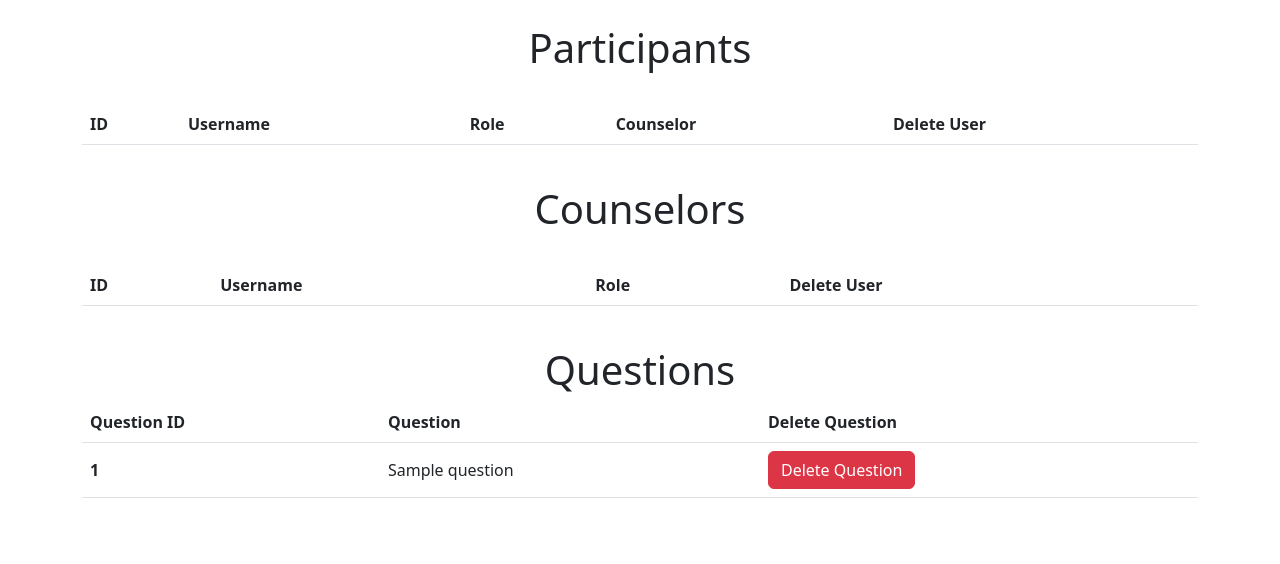
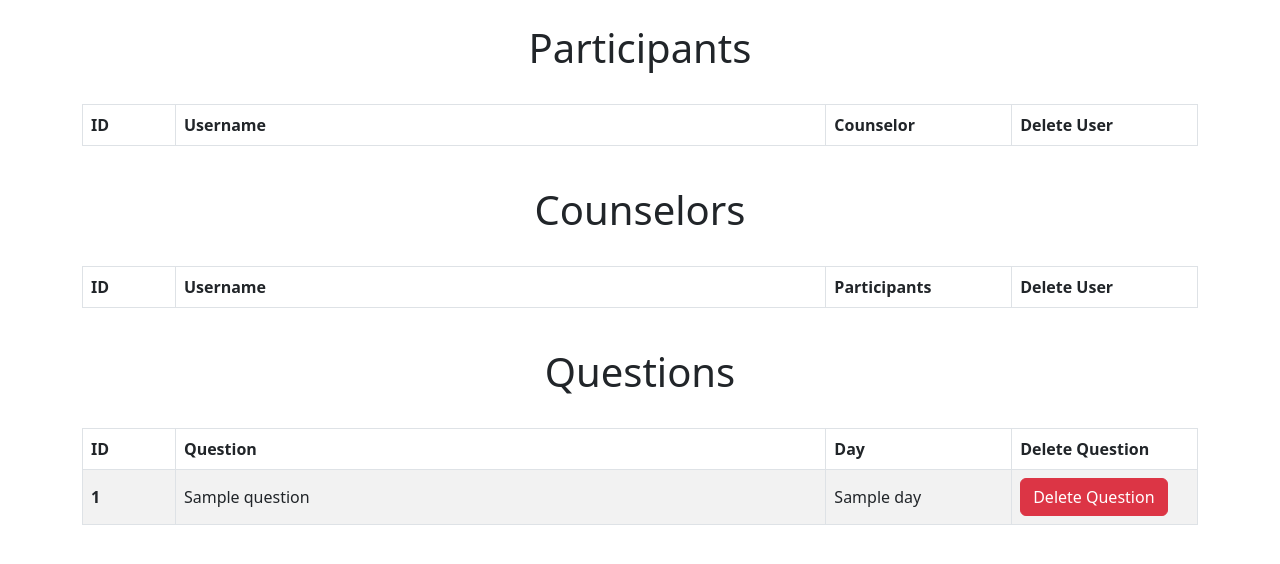
Before and after one commit to Niclas-L/camp-diary, a Flask app: template templates/admin.html in a window 1280 px wide. Shown: the part 56-620 px from the top of the page. Run offline with Flask 3, Linux system fonts and the light colour scheme; the template is opened without the code that fills it: most values are stand-ins (such as "Sample title", 1, 10 or a date in 2020); lists and menus that the app fills with data are empty.

Commit message:
Made tables prettier and added day field to questions

```diff
--- a/admin.py
+++ b/admin.py
@@ -17,7 +17,7 @@ def delete_user(user_id):
 
 
 def get_questions():
-    sql = text("SELECT question_id, question FROM questions")
+    sql = text("SELECT question_id, question, day FROM questions ORDER BY day")
     result = db.session.execute(sql)
     questions = result.fetchall()
     return questions
--- a/templates/admin.html
+++ b/templates/admin.html
@@ -1,26 +1,26 @@
 {% extends "base.html" %} {% block title%}Admin{% endblock %}{% block content %}
 
+<!-- PARTICIPANT TABLE-->
+<div>
   <h1 class="container text-center">Participants</h1>
 
   <br />
 
-<table class="table">
+  <table class="table table-striped table-bordered align-middle">
     <thead>
       <tr>
-      <th scope="col">ID</th>
-      <th scope="col">Username</th>
-      <th scope="col">Role</th>
-      <th scope="col">Counselor</th>
-      <th scope="col">Delete User</th>
+        <th scope="col" class="col-1">ID</th>
+        <th scope="col" class="col-auto overflow-hidden">Username</th>
+        <th scope="col" class="col-2">Counselor</th>
+        <th scope="col" class="col-2">Delete User</th>
       </tr>
     </thead>
     <tbody>
       {% for user in our_users %} {% if user.role == 'participant' %}
       <tr>
-      <th scope="row" class="align-middle">{{user.id}}</th>
-      <td class="align-middle">{{user.username}}</td>
-      <td class="align-middle">{{user.role}}</td>
-      <td class="align-middle">Assign</td>
+        <th scope="row">{{user.id}}</th>
+        <td>{{user.username}}</td>
+        <td>Assign</td>
         <!-- ADD ASSIGN FEATURE -->
         <td>
           <button
@@ -43,7 +43,9 @@
         <div class="modal-dialog">
           <div class="modal-content">
             <div class="modal-header">
-            <h1 class="modal-title fs-5" id="deleteModalLabel">Delete user?</h1>
+              <h1 class="modal-title fs-5" id="deleteModalLabel">
+                Delete user?
+              </h1>
               <button
                 type="button"
                 class="btn-close"
@@ -78,28 +80,31 @@
       {% endif %} {% endfor %}
     </tbody>
   </table>
+</div>
 
 <br />
 
+<!-- COUNSELOR TABLE-->
+<div>
   <h1 class="container text-center">Counselors</h1>
 
   <br />
 
-<table class="table">
+  <table class="table table-striped table-bordered align-middle">
     <thead>
       <tr>
-      <th scope="col">ID</th>
-      <th scope="col">Username</th>
-      <th scope="col">Role</th>
-      <th scope="col">Delete User</th>
+        <th scope="col" class="col-1">ID</th>
+        <th scope="col" class="col-auto overflow-hidden">Username</th>
+        <th scope="col" class="col-2">Participants</th>
+        <th scope="col" class="col-2">Delete User</th>
       </tr>
     </thead>
     <tbody>
       {% for user in our_users %} {% if user.role == 'counselor' %}
       <tr>
-      <th scope="row" class="align-middle">{{user.id}}</th>
-      <td class="align-middle">{{user.username}}</td>
-      <td class="align-middle">{{user.role}}</td>
+        <th scope="row">{{user.id}}</th>
+        <td>{{user.username}}</td>
+        <td>View</td>
         <td>
           <button
             type="button"
@@ -121,7 +126,9 @@
         <div class="modal-dialog">
           <div class="modal-content">
             <div class="modal-header">
-            <h1 class="modal-title fs-5" id="deleteModalLabel">Delete user?</h1>
+              <h1 class="modal-title fs-5" id="deleteModalLabel">
+                Delete user?
+              </h1>
               <button
                 type="button"
                 class="btn-close"
@@ -156,24 +163,30 @@
       {% endif %} {% endfor %}
     </tbody>
   </table>
+</div>
 
 <br />
 
+<!-- QUESTIONS TABLE-->
+<div>
   <h1 class="container text-center">Questions</h1>
+  <br />
 
-<table class="table">
+  <table class="table table-striped table-bordered align-middle">
     <thead>
       <tr>
-      <th scope="col">Question ID</th>
-      <th scope="col">Question</th>
-      <th scope="col">Delete Question</th>
+        <th scope="col" class="col-1">ID</th>
+        <th scope="col" class="col-auto overflow-auto">Question</th>
+        <th scope="col" class="col-2">Day</th>
+        <th scope="col" class="col-2">Delete Question</th>
       </tr>
     </thead>
     <tbody>
       {% for question in questions %}
       <tr>
-      <th scope="row" class="align-middle">{{question.question_id}}</th>
-      <td class="align-middle">{{question.question}}</td>
+        <th scope="row">{{question.question_id}}</th>
+        <td>{{question.question}}</td>
+        <td>{{question.day}}</td>
         <td>
           <button
             type="button"
@@ -233,5 +246,5 @@
       {% endfor %}
     </tbody>
   </table>
-
+</div>
 {% endblock %}
```
Lines whose indentation alone changed are shown as unchanged.
